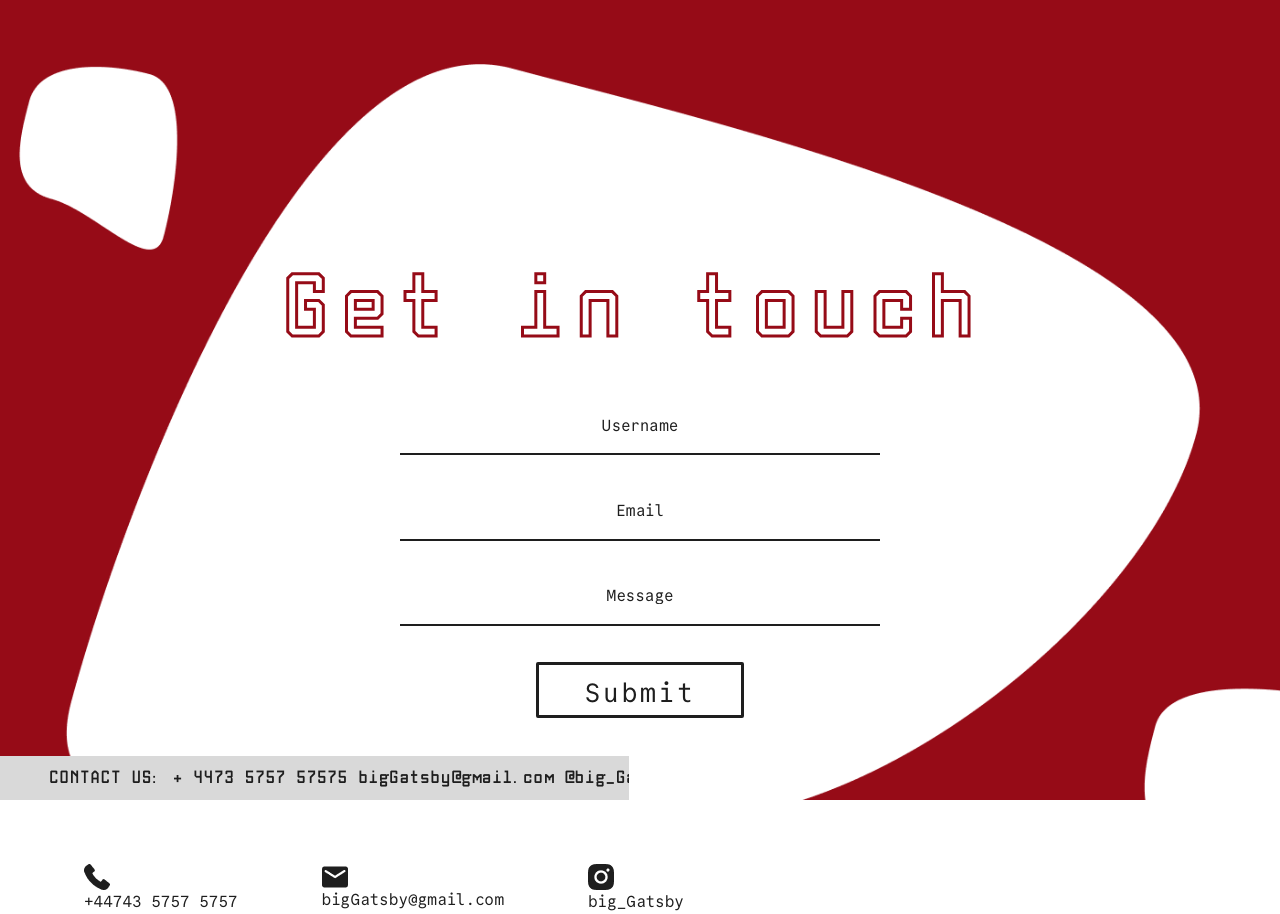
After one commit to JJulia9/BigGatsby, a PHP site: page /BigGatsby/pages/contact.php in a window 1280 px wide. The commit adds this page. Run offline with PHP 8.4, Linux system fonts and the light colour scheme; some libraries are stand-ins or nearby versions.

Commit message:
adding pages

```diff
--- a/assets/css/style.css
+++ b/assets/css/style.css
@@ -38,6 +38,8 @@ h1-h6, p {
     src: url('../fonts/Italianno-Regular.ttf') format('truetype');
 
   }
+
+
 
 
 
@@ -196,7 +198,7 @@ h1-h6, p {
     margin: 0 auto;
     column-gap: 1rem;
     row-gap: 1rem;
-
+    margin-bottom: 4em;
 
 }
 
@@ -291,6 +293,7 @@ h1-h6, p {
     width: 100%;
     display: flex;
     flex-direction: column;
+    margin-top: 4em;
 }
 
 .example{
@@ -329,8 +332,17 @@ letter-spacing: 3vw;
     width: 40vw;
 }
 
+.blog-img img{
+    width: 100%;
+    height: 100%;
+    object-fit: cover;
+    border-radius: 10px;
+}
+
 .blog-articles{
-    margin-top: 3rem;
+    margin-top: 10rem;
+    text-align: end;
+
 
 }
 
@@ -356,7 +368,7 @@ footer{
     width: 60%;
     justify-content: space-evenly;
     align-items: center;
-    margin: 3rem 0rem;
+    margin: 4rem 0rem;
 
 }
 
@@ -430,3 +442,106 @@ margin-top: 25px;
     margin: 2vw 5vw;
 
 }
+
+
+/* log in page */
+
+.login-container{
+	width: 100%;
+	height: 100vh;
+	display: flex;
+	flex-direction: column;
+	justify-content: center;
+	align-items: center;
+	background-color: #960B17;
+	background-image: url(../images/loginBackground.png) ;
+	background-size: cover;
+    font-family: "commit mono";
+    color: #1E1E1E;
+    margin: 0 auto;
+    text-align: center;
+    justify-content: space-evenly;
+    padding-top: 200px;
+
+
+}
+
+
+
+.login-container h1{
+font-family: "manolo mono";
+font-size: 5rem;
+font-style: normal;
+font-weight: 400;
+letter-spacing: 0.45rem;
+color: transparent;
+    -webkit-text-stroke-width: 3px;
+    -webkit-text-stroke-color: #960B17;
+text-align: center;
+}
+
+
+.login-container form{
+	width: 100%;
+	height: 500px;
+	display: flex;
+	flex-direction: column;
+	justify-content: space-between;
+	align-items: center;
+}
+
+
+.login-container form input{
+	width: 30rem;
+	height: 3.5rem;
+	border: 2px #1E1E1E;
+	border-style: none none solid none;
+	background: transparent;
+	margin-top: 25px;
+	font-family: "commit mono";
+	color: #1E1E1E;
+	font-size:0.75rem;
+
+}
+
+.login-container form input::placeholder{
+	color: #1E1E1E;
+	font-family: "commit mono";
+	text-align: center;
+	font-size: 1rem;
+
+}
+
+.logInButton{
+width: 13rem;
+height: 3.5rem;
+border-radius: 0.125rem;
+border: 3px solid #1E1E1E;
+color: #1E1E1E;
+font-family: "commit mono";
+font-size: 1.65rem;
+font-style: normal;
+font-weight: 400;
+letter-spacing: 0.165rem;
+padding: 0.5rem 1rem;
+align-items: center;
+justify-content: center;
+margin: 2rem 0rem;
+}
+
+.buttonLink{
+	display: flex;
+	flex-direction: column;
+
+}
+
+.buttonLink a{
+	color: #960B17;
+}
+
+
+/* contact */
+.contactWrapper{
+    display: flex;
+    flex-direction: column;
+}
--- /dev/null
+++ b/pages/contact.php
@@ -0,0 +1,36 @@
+<?php include '../partials/Header.php'; ?>
+
+<div class="contactWrapper">
+<div class="lineBox">
+        <p class="box__line"> CONTACT US:  + 4473 5757 57575  bigGatsby@gmail.com  @big_Gatsby
+		</p>
+</div>
+
+<div class="login-container" >
+	<section id="content">
+		<form action="">
+			<h1>Get in touch</h1>
+            <form class="contact-form row">
+      <div >
+         <input id="username" class="input-text js-input" type="text" placeholder="Username" required>
+
+      </div>
+      <div >
+         <input id="email" class="input-text js-input" type="email" placeholder="Email" required>
+
+      </div>
+      <div class="message">
+         <input id="message" class="input-text js-input" type="text" placeholder="Message" required>
+
+      </div>
+      <button class="logInButton"> Submit</button>
+   </form>
+		</form><!-- form -->
+
+	</section><!-- content -->
+</div><!-- container -->
+
+
+</div>
+
+<?php include '../partials/Footer.php'; ?>
--- a/partials/Footer.php
+++ b/partials/Footer.php
@@ -5,7 +5,10 @@
 
 </footer>
 
-
+<!-- <script src="js/imagesloaded.pkgd.min.js"></script>
+<script src="js/TweenMax.min.js"></script>
+<script src="js/demo.js"></script> -->
+<script src="https://cdn.tailwindcss.com"></script>
 <script src="https://cdnjs.cloudflare.com/ajax/libs/gsap/3.12.4/gsap.min.js" integrity="sha512-EZI2cBcGPnmR89wTgVnN3602Yyi7muWo8y1B3a8WmIv1J9tYG+udH4LvmYjLiGp37yHB7FfaPBo8ly178m9g4Q==" crossorigin="anonymous" referrerpolicy="no-referrer"></script>
 <script type="text/javascript"  src="<?= BASE_PATH ?>assets/js/script.js"></script>
 
```
Also changed, not shown: account/auth/dashboard/admin/index.php (+125 -0 lines), index.php (+0 -47 lines), pages/Login.php (+28 -0 lines), pages/Regiser.php (+35 -0 lines), partials/Navigation.php (+66 -0 lines), account/auth/dashboard/admin/pages/addBlog.php (added), account/auth/dashboard/admin/pages/addUser.php (added), account/auth/dashboard/admin/pages/commentDetails.php (added), account/auth/dashboard/admin/pages/editUser.php (added), account/auth/dashboard/admin/pages/pending.php (added), account/auth/dashboard/admin/pages/pendingComments.php (added), account/auth/dashboard/admin/pages/user.php (added), assets/images/loginBackground.png (added), assets/images/registerBackg.png (added), 1 more files.
